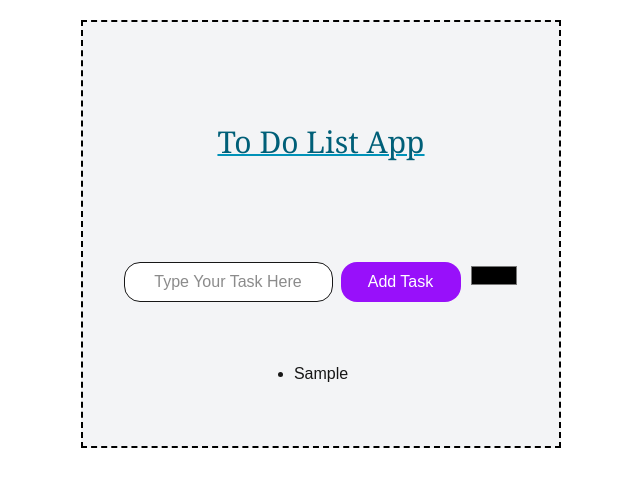
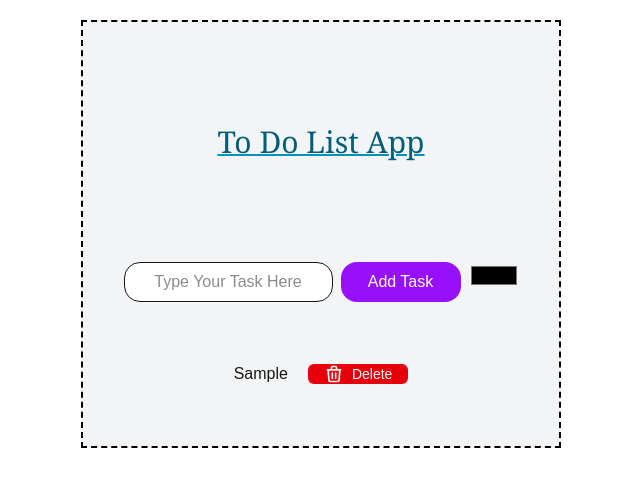
Before and after one commit to MohamedDiaa96/to-do-list-app, a Next.js app: page / in a window 1280 px wide. Both pictures are taken after typing "Sample" into the empty fields and a click on the button "Add Task". Shown: the top 486 px of the page, without its empty margins (319-959 px from the left). Built offline with nearby package versions, Linux system fonts and the light colour scheme.

Commit message:
Added a functioning delete button

```diff
--- a/package.json
+++ b/package.json
@@ -12,6 +12,7 @@
     "next": "15.4.6",
     "react": "19.1.0",
     "react-dom": "19.1.0",
+    "styled-components": "^6.1.19",
     "swr": "^2.3.6"
   },
   "devDependencies": {
--- a/src/app/page.js
+++ b/src/app/page.js
@@ -1,6 +1,6 @@
+
 'use client'
 import React, { useEffect, useState } from "react"
-
 
 export default function Home() {
   const [task,settask] = useState("")
@@ -15,7 +15,10 @@ const addingtask = () => {
   }
 }
 
-
+const deletetask = (deletetask) => {
+const newtasklist = tasks.filter((_,i) => i !== deletetask)
+settasks(newtasklist)
+}
 
 useEffect(() =>{
   const save = localStorage.getItem("tasks");
@@ -23,10 +26,27 @@ useEffect(() =>{
     settasks(JSON.parse(save));
   }
 }, []);
+
 useEffect(() =>{
   localStorage.setItem("tasks",JSON.stringify(tasks));
 },[tasks]);
+
+
+
 //  console.log(tasks)
+
+// const [datauser, setdatauser] = useState()
+
+// useEffect(() => {
+//   fetch("https://jsonplaceholder.typicode.com/users")
+//     .then(data => data.json())
+//     .then((user) => {
+//       setdatauser(user);
+//     })
+// }, []);
+// if (!datauser) return <div>Loading...</div>
+
+
 
 return (
   <div className="w-full h-full flex flex-col items-center">
@@ -54,9 +74,30 @@ return (
 <div className="flex justify-center items-center">
   {/* input value: add user task */}
   <ul id="unlisted" className="list-disc">
-    {tasks.map((inputvalue,index) =>(
-      <li key={index} style={{color:inputvalue.textcolorchange}}>{inputvalue.textandcolor}</li>
-    ))}
+    {tasks.map((inputvalue,index) =>(<li className="list-disc flex gap-5 items-center justify-center" key={index} style={{color:inputvalue.textcolorchange}}>{inputvalue.textandcolor}
+
+      <button onClick={()=>deletetask(index)}
+  className="inline-flex items-center px-4 cursor-pointer py-0 bg-red-600 transition ease-in-out delay-75 hover:bg-red-700 text-white text-sm font-medium rounded-md hover:-translate-y-1 hover:scale-110">
+  <svg
+    stroke="currentColor"
+    viewBox="0 0 24 24"
+    fill="none"
+    className="h-5 w-5 mr-2"
+    xmlns="http://www.w3.org/2000/svg"
+  >
+    <path
+      d="M19 7l-.867 12.142A2 2 0 0116.138 21H7.862a2 2 0 01-1.995-1.858L5 7m5 4v6m4-6v6m1-10V4a1 1 0 00-1-1h-4a1 1 0 00-1 1v3M4 7h16"
+      strokeWidth="2"
+      strokeLinejoin="round"
+      strokeLinecap="round"
+    ></path>
+  </svg>
+  Delete
+</button>
+
+    </li>))}
+
+
   </ul>
 </div>
 <div className="pt-15"></div>
```
Also changed, not shown: 1 other file (tests, documents, lock files or other folders).
